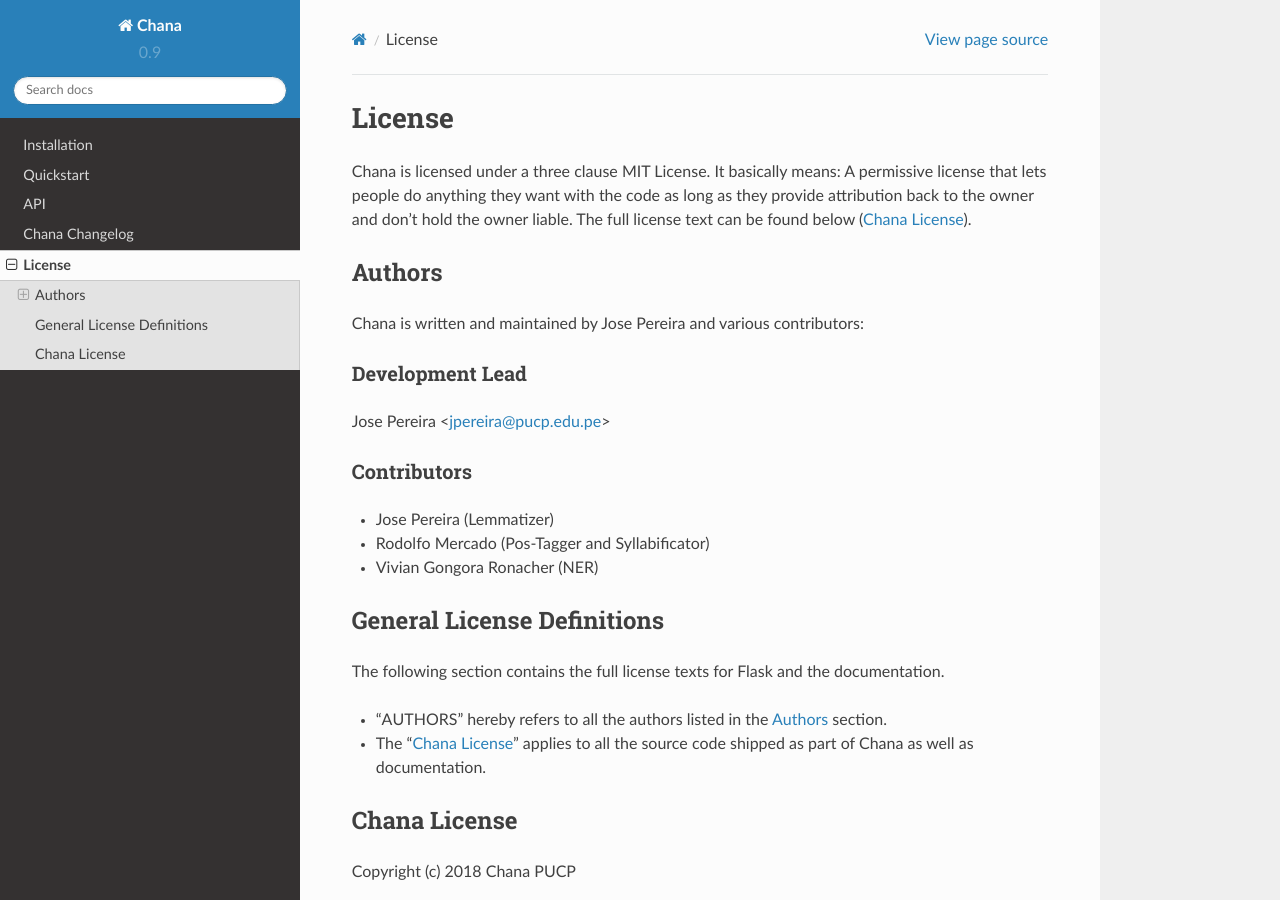
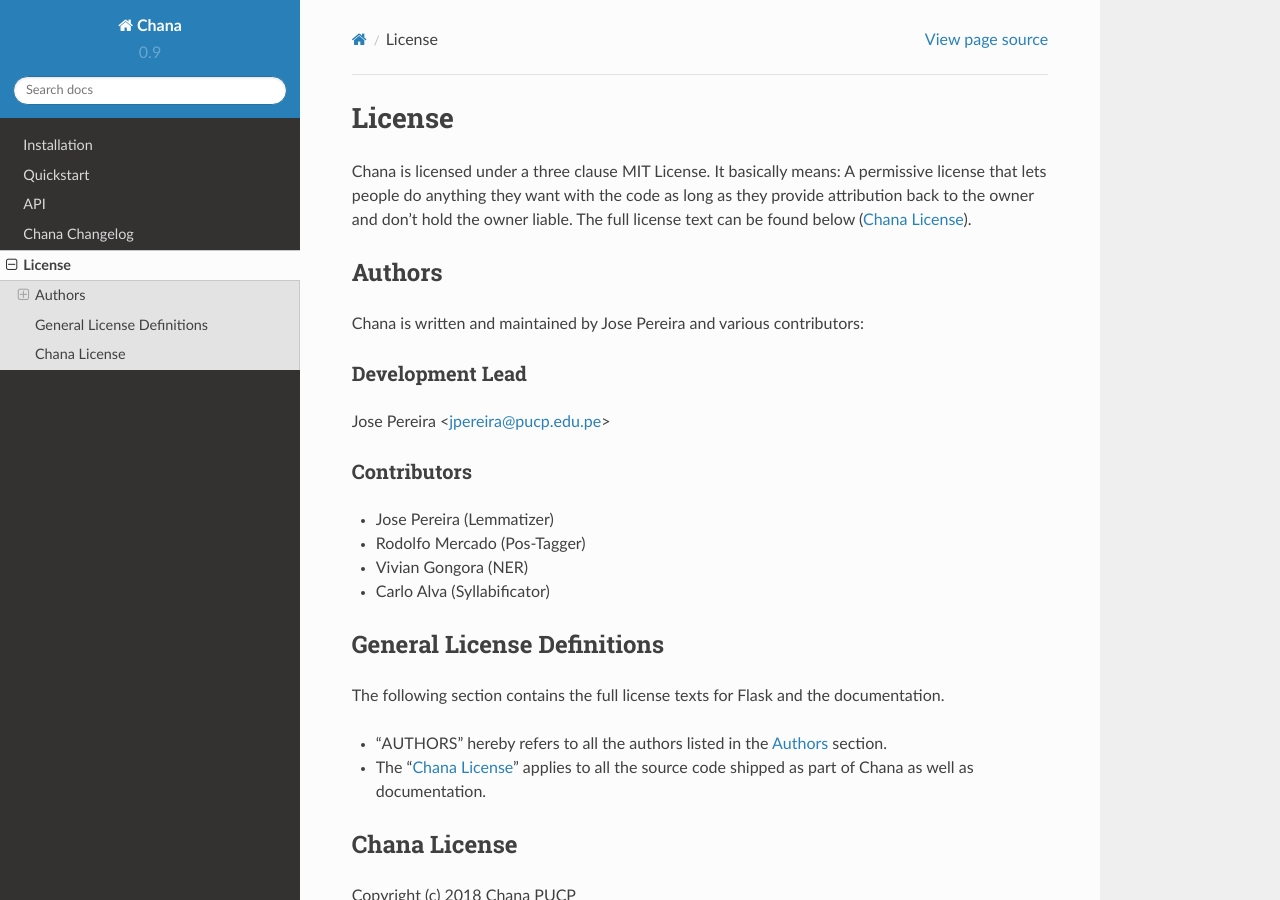
Before and after one commit to iapucp/chana-library, a Sphinx documentation site: the page built from docs/license.rst, in a window 1280 px wide and 900 px high. Built offline with Sphinx 7.4.7 and the Read the Docs theme 2.0.0, drawn with Linux system fonts in a browser that asks for light colours.

Commit message:
Update authors
Update the author of the syllabificator

```diff
--- a/docs/license.rst
+++ b/docs/license.rst
@@ -20,8 +20,9 @@
 Contributors
 ^^^^^^^^^^^^^^^^
 - Jose Pereira (Lemmatizer)
-- Rodolfo Mercado (Pos-Tagger and Syllabificator)
-- Vivian Gongora Ronacher (NER)
+- Rodolfo Mercado (Pos-Tagger)
+- Vivian Gongora (NER)
+- Carlo Alva (Syllabificator)
 
 
 General License Definitions
```
